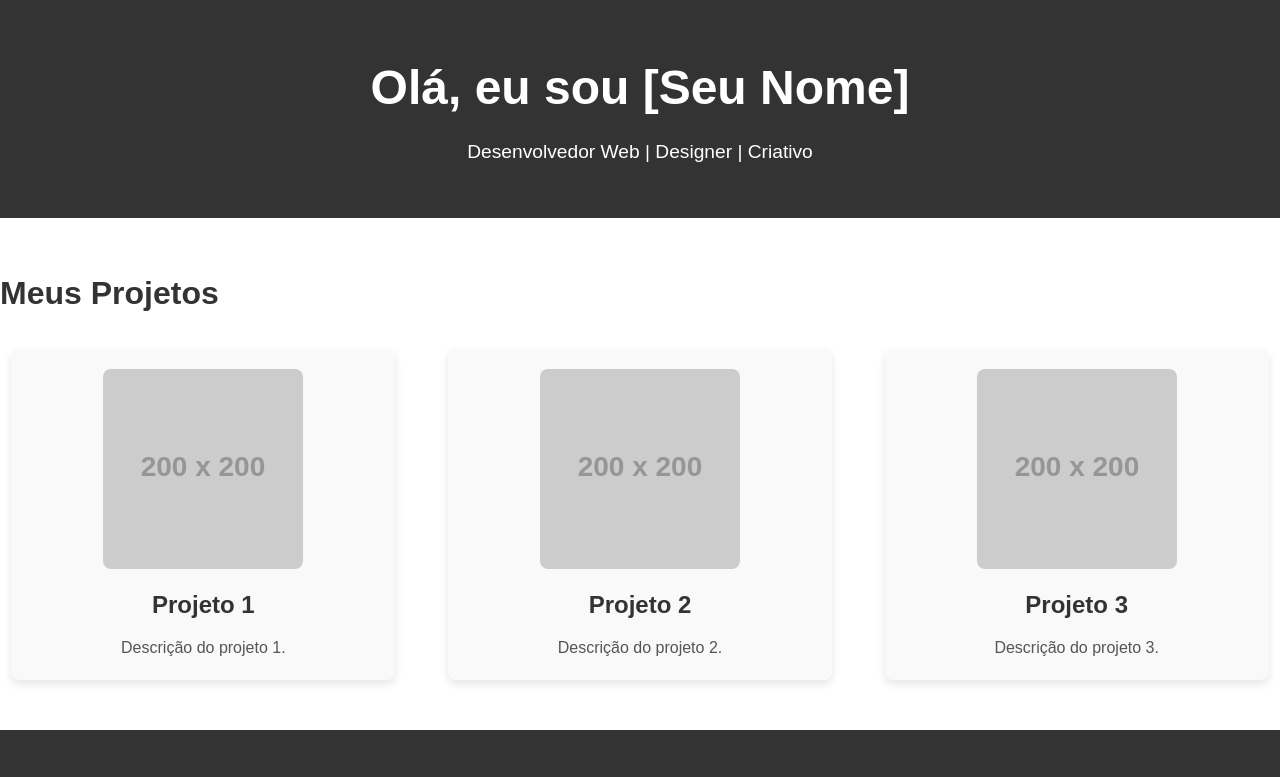
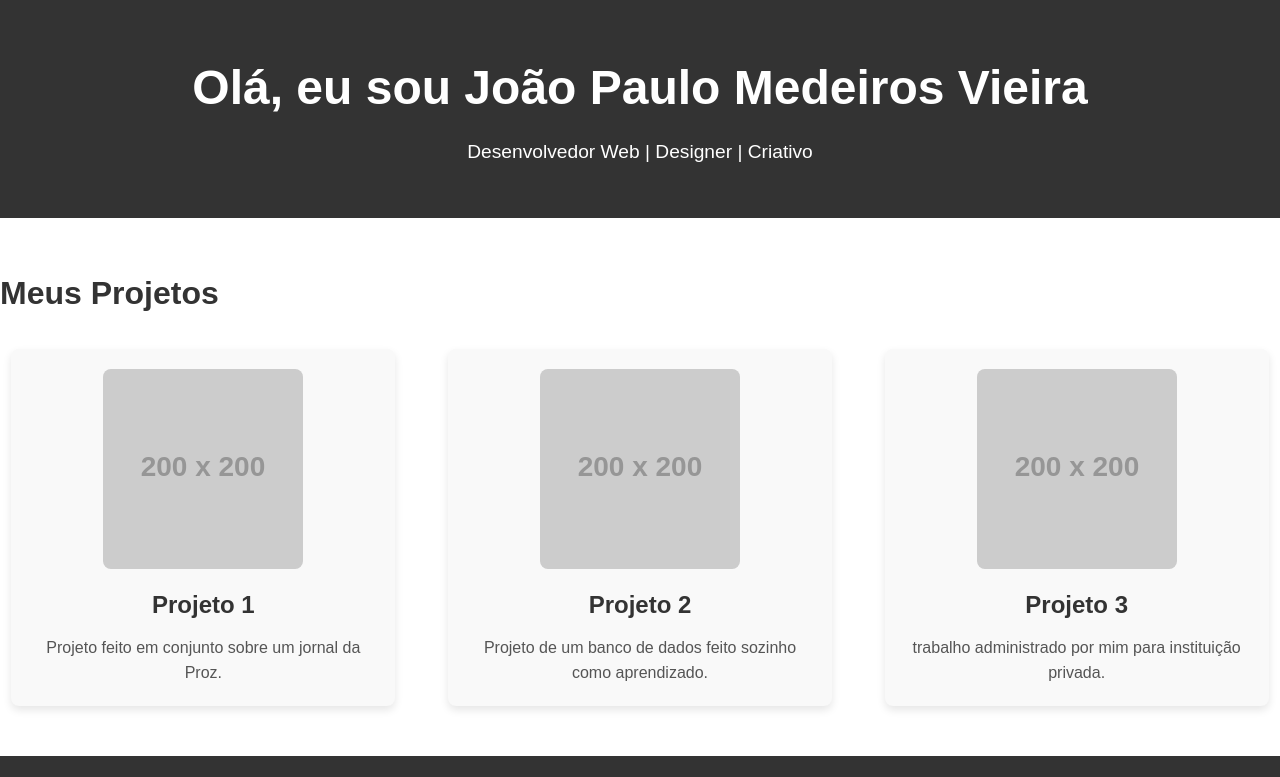
Before and after one commit to jpmedvieira/port_jpmv, a plain HTML site: page index.html in a window 1280 px wide. Shown: the top 777 px of the page. Drawn offline with Linux system fonts and the light colour scheme; placeholder pictures from the web are drawn by us.

Commit message:
Update index.html

```diff
--- a/index.html
+++ b/index.html
@@ -135,7 +135,7 @@
   <!-- Seção de Introdução -->
   <header>
     <div class="container">
-      <h1>Olá, eu sou [Seu Nome]</h1>
+      <h1>Olá, eu sou João Paulo Medeiros Vieira</h1>
       <p>Desenvolvedor Web | Designer | Criativo</p>
     </div>
   </header>
@@ -147,17 +147,17 @@
       <div class="project">
         <img src="https://via.placeholder.com/200" alt="Projeto 1">
         <h3>Projeto 1</h3>
-        <p>Descrição do projeto 1.</p>
+        <p>Projeto feito em conjunto sobre um jornal da Proz.</p>
       </div>
       <div class="project">
         <img src="https://via.placeholder.com/200" alt="Projeto 2">
         <h3>Projeto 2</h3>
-        <p>Descrição do projeto 2.</p>
+        <p>Projeto de um banco de dados feito sozinho como aprendizado.</p>
       </div>
       <div class="project">
         <img src="https://via.placeholder.com/200" alt="Projeto 3">
         <h3>Projeto 3</h3>
-        <p>Descrição do projeto 3.</p>
+        <p>trabalho administrado por mim para instituição privada.</p>
       </div>
     </div>
   </section>
```
